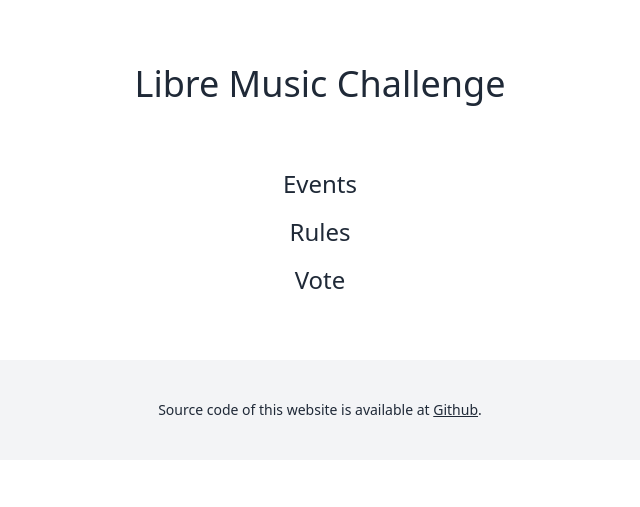
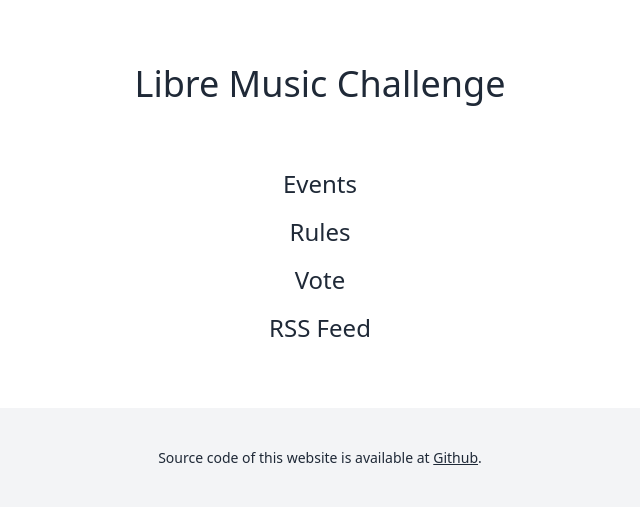
Before and after one commit to nyxkn/libre-music-challenge, a Flask app: page / in a window 1280 px wide. Shown: the top 507 px of the page, without its empty margins (320-960 px from the left). Run offline with Flask 3, Linux system fonts and the light colour scheme; data that the repository does not hold is empty; style sheets or scripts are compiled from the project's sources.

Commit message:
add rss link to home

```diff
--- a/templates/index.html
+++ b/templates/index.html
@@ -8,6 +8,7 @@
     <li class="m-4"><a href="/events" class="link link-hover">Events</a></li>
     <li class="m-4"><a href="/rules" class="link link-hover">Rules</a></li>
     <li class="m-4"><a href="/vote" class="link link-hover">Vote</a></li>
+    <li class="m-4"><a href="/rss" class="link link-hover">RSS Feed</a></li>
 </ul>
 </div>
 
```
